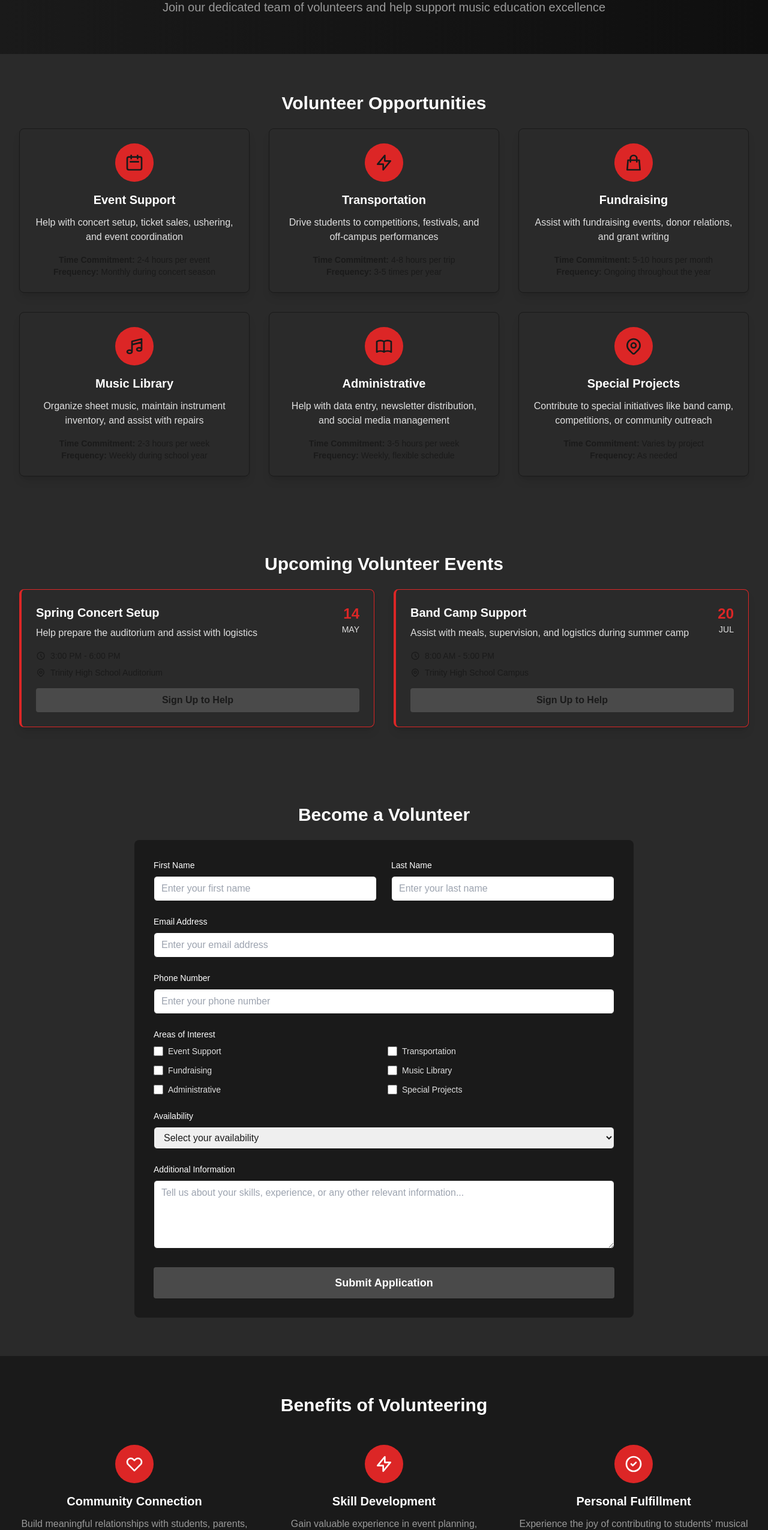
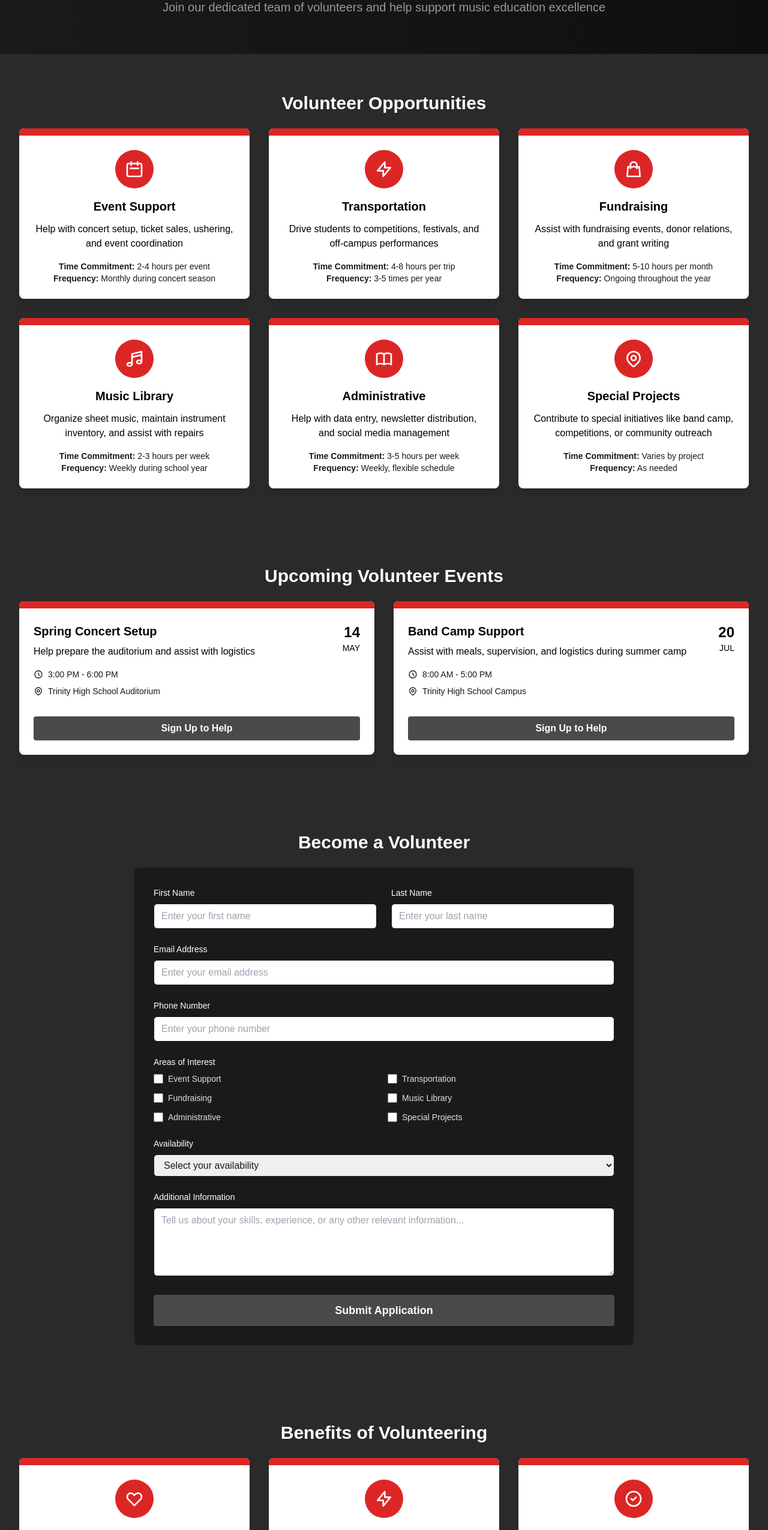
Before and after one commit to vincent-huu-nguyen/trinity-band-website, a React (Create React App) app: page /volunteers in a window 1280 px wide. Shown: the part 234-2784 px from the top of the page at 60% size. Built offline with nearby package versions, Linux system fonts and the light colour scheme.

Commit message:
changed cells for other pages but not all yet

```diff
--- a/src/index.css
+++ b/src/index.css
@@ -20,6 +20,12 @@
 
   .bg-white *, .bg-trinity-gray *, .bg-trinity-primary-light *, .bg-trinity-primary-lighter * {
     color: #1a1a1a;
+  }
+
+  /* Keep icons white inside red circles on white cards */
+  .bg-white .bg-trinity-secondary,
+  .bg-white .bg-trinity-secondary * {
+    color: #ffffff !important;
   }
 }
 
--- a/src/pages/Home.tsx
+++ b/src/pages/Home.tsx
@@ -102,7 +102,7 @@ const Home: React.FC = () => {
               <div className="flex items-start justify-between mb-3">
                 <div>
                   <h3 className="text-lg font-semibold text-black mb-1">Football Game</h3>
-                  <p className="text-sm text-black">Marching band performance</p>
+                  <p className="text-sm text-black">Home marching band performance</p>
                 </div>
                 <div className="text-right">
                   <div className="text-xl font-bold text-black">28</div>
@@ -293,7 +293,7 @@ const Home: React.FC = () => {
         <div className="max-w-7xl mx-auto px-4 sm:px-6 lg:px-8 text-center">
           <div className="flex flex-col items-center">
             <div className="w-20 h-20 bg-white rounded-full flex items-center justify-center mb-6">
-              <svg className="w-10 h-10 text-trinity-secondary" fill="none" stroke="currentColor" viewBox="0 0 24 24">
+              <svg className="w-10 h-10" fill="none" stroke="#dc2626" viewBox="0 0 24 24">
                 <path strokeLinecap="round" strokeLinejoin="round" strokeWidth={2} d="M16 11V7a4 4 0 00-8 0v4M5 9h14l1 12H4L5 9z" />
               </svg>
             </div>
@@ -301,7 +301,7 @@ const Home: React.FC = () => {
             <p className="text-xl text-white mb-6 max-w-2xl">
               Get your Trinity Trojan Band merchandise, uniforms, and accessories
             </p>
-            <Link to="/store" className="bg-white text-trinity-secondary hover:bg-trinity-primary-lighter font-bold text-lg px-10 py-4 rounded transition-colors duration-200">
+            <Link to="/store" className="bg-white !text-trinity-secondary hover:bg-trinity-primary-lighter font-bold text-lg px-10 py-4 rounded transition-colors duration-200">
               Shop Now
             </Link>
           </div>
--- a/src/pages/Volunteers.tsx
+++ b/src/pages/Volunteers.tsx
@@ -18,100 +18,118 @@ const Volunteers: React.FC = () => {
         <div className="max-w-7xl mx-auto px-4 sm:px-6 lg:px-8">
           <h2 className="section-title">Volunteer Opportunities</h2>
           <div className="grid grid-cols-1 md:grid-cols-2 lg:grid-cols-3 gap-8">
-            <div className="card-hover text-center">
+            <div className="rounded-lg shadow-lg bg-white text-black overflow-hidden hover:shadow-xl transition-all duration-200 text-center">
+              <div className="h-3 bg-trinity-secondary" />
+              <div className="p-6">
                 <div className="w-16 h-16 bg-trinity-secondary rounded-full flex items-center justify-center mx-auto mb-4">
                   <svg className="w-8 h-8 text-white" fill="none" stroke="currentColor" viewBox="0 0 24 24">
                     <path strokeLinecap="round" strokeLinejoin="round" strokeWidth={2} d="M8 7V3m8 4V3m-9 8h10M5 21h14a2 2 0 002-2V7a2 2 0 00-2-2H5a2 2 0 00-2 2v12a2 2 0 002 2z" />
                   </svg>
                 </div>
-              <h3 className="text-xl font-semibold text-white mb-3">Event Support</h3>
-              <p className="text-trinity-text-light mb-4">
+                <h3 className="text-xl font-semibold text-black mb-3">Event Support</h3>
+                <p className="text-black mb-4">
                   Help with concert setup, ticket sales, ushering, and event coordination
                 </p>
-              <div className="text-sm text-trinity-text-light">
+                <div className="text-sm text-black">
                   <p><strong>Time Commitment:</strong> 2-4 hours per event</p>
                   <p><strong>Frequency:</strong> Monthly during concert season</p>
                 </div>
               </div>
+            </div>
 
-            <div className="card-hover text-center">
+            <div className="rounded-lg shadow-lg bg-white text-black overflow-hidden hover:shadow-xl transition-all duration-200 text-center">
+              <div className="h-3 bg-trinity-secondary" />
+              <div className="p-6">
                 <div className="w-16 h-16 bg-trinity-secondary rounded-full flex items-center justify-center mx-auto mb-4">
                   <svg className="w-8 h-8 text-white" fill="none" stroke="currentColor" viewBox="0 0 24 24">
                     <path strokeLinecap="round" strokeLinejoin="round" strokeWidth={2} d="M13 10V3L4 14h7v7l9-11h-7z" />
                   </svg>
                 </div>
-              <h3 className="text-xl font-semibold text-white mb-3">Transportation</h3>
-              <p className="text-trinity-text-light mb-4">
+                <h3 className="text-xl font-semibold text-black mb-3">Transportation</h3>
+                <p className="text-black mb-4">
                   Drive students to competitions, festivals, and off-campus performances
                 </p>
-              <div className="text-sm text-trinity-text-light">
+                <div className="text-sm text-black">
                   <p><strong>Time Commitment:</strong> 4-8 hours per trip</p>
                   <p><strong>Frequency:</strong> 3-5 times per year</p>
                 </div>
               </div>
+            </div>
 
-            <div className="card-hover text-center">
+            <div className="rounded-lg shadow-lg bg-white text-black overflow-hidden hover:shadow-xl transition-all duration-200 text-center">
+              <div className="h-3 bg-trinity-secondary" />
+              <div className="p-6">
                 <div className="w-16 h-16 bg-trinity-secondary rounded-full flex items-center justify-center mx-auto mb-4">
                   <svg className="w-8 h-8 text-white" fill="none" stroke="currentColor" viewBox="0 0 24 24">
                     <path strokeLinecap="round" strokeLinejoin="round" strokeWidth={2} d="M16 11V7a4 4 0 00-8 0v4M5 9h14l1 12H4L5 9z" />
                   </svg>
                 </div>
-              <h3 className="text-xl font-semibold text-white mb-3">Fundraising</h3>
-              <p className="text-trinity-text-light mb-4">
+                <h3 className="text-xl font-semibold text-black mb-3">Fundraising</h3>
+                <p className="text-black mb-4">
                   Assist with fundraising events, donor relations, and grant writing
                 </p>
-              <div className="text-sm text-trinity-text-light">
+                <div className="text-sm text-black">
                   <p><strong>Time Commitment:</strong> 5-10 hours per month</p>
                   <p><strong>Frequency:</strong> Ongoing throughout the year</p>
                 </div>
               </div>
+            </div>
 
-            <div className="card-hover text-center">
+            <div className="rounded-lg shadow-lg bg-white text-black overflow-hidden hover:shadow-xl transition-all duration-200 text-center">
+              <div className="h-3 bg-trinity-secondary" />
+              <div className="p-6">
                 <div className="w-16 h-16 bg-trinity-secondary rounded-full flex items-center justify-center mx-auto mb-4">
                   <svg className="w-8 h-8 text-white" fill="none" stroke="currentColor" viewBox="0 0 24 24">
                     <path strokeLinecap="round" strokeLinejoin="round" strokeWidth={2} d="M9 19V6l12-3v13M9 19c0 1.105-1.343 2-3 2s-3-.895-3-2 1.343-2 3-2 3 .895 3 2zm12-3c0 1.105-1.343 2-3 2s-3-.895-3-2 1.343-2 3-2 3 .895 3 2zM9 10l12-3" />
                   </svg>
                 </div>
-              <h3 className="text-xl font-semibold text-white mb-3">Music Library</h3>
-              <p className="text-trinity-text-light mb-4">
+                <h3 className="text-xl font-semibold text-black mb-3">Music Library</h3>
+                <p className="text-black mb-4">
                   Organize sheet music, maintain instrument inventory, and assist with repairs
                 </p>
-              <div className="text-sm text-trinity-text-light">
+                <div className="text-sm text-black">
                   <p><strong>Time Commitment:</strong> 2-3 hours per week</p>
                   <p><strong>Frequency:</strong> Weekly during school year</p>
                 </div>
               </div>
+            </div>
 
-            <div className="card-hover text-center">
+            <div className="rounded-lg shadow-lg bg-white text-black overflow-hidden hover:shadow-xl transition-all duration-200 text-center">
+              <div className="h-3 bg-trinity-secondary" />
+              <div className="p-6">
                 <div className="w-16 h-16 bg-trinity-secondary rounded-full flex items-center justify-center mx-auto mb-4">
                   <svg className="w-8 h-8 text-white" fill="none" stroke="currentColor" viewBox="0 0 24 24">
                     <path strokeLinecap="round" strokeLinejoin="round" strokeWidth={2} d="M12 6.253v13m0-13C10.832 5.477 9.246 5 7.5 5S4.168 5.477 3 6.253v13C4.168 18.477 5.754 18 7.5 18s3.332.477 4.5 1.253m0-13C13.168 5.477 14.754 5 16.5 5c1.746 0 3.332.477 4.5 1.253v13C19.832 18.477 18.246 18 16.5 18c-1.746 0-3.332.477-4.5 1.253" />
                   </svg>
                 </div>
-              <h3 className="text-xl font-semibold text-white mb-3">Administrative</h3>
-              <p className="text-trinity-text-light mb-4">
+                <h3 className="text-xl font-semibold text-black mb-3">Administrative</h3>
+                <p className="text-black mb-4">
                   Help with data entry, newsletter distribution, and social media management
                 </p>
-              <div className="text-sm text-trinity-text-light">
+                <div className="text-sm text-black">
                   <p><strong>Time Commitment:</strong> 3-5 hours per week</p>
                   <p><strong>Frequency:</strong> Weekly, flexible schedule</p>
                 </div>
               </div>
+            </div>
 
-            <div className="card-hover text-center">
+            <div className="rounded-lg shadow-lg bg-white text-black overflow-hidden hover:shadow-xl transition-all duration-200 text-center">
+              <div className="h-3 bg-trinity-secondary" />
+              <div className="p-6">
                 <div className="w-16 h-16 bg-trinity-secondary rounded-full flex items-center justify-center mx-auto mb-4">
                   <svg className="w-8 h-8 text-white" fill="none" stroke="currentColor" viewBox="0 0 24 24">
                     <path strokeLinecap="round" strokeLinejoin="round" strokeWidth={2} d="M17.657 16.657L13.414 20.9a1.998 1.998 0 01-2.827 0l-4.244-4.243a8 8 0 1111.314 0z" />
                     <path strokeLinecap="round" strokeLinejoin="round" strokeWidth={2} d="M15 11a3 3 0 11-6 0 3 3 0 016 0z" />
                   </svg>
                 </div>
-              <h3 className="text-xl font-semibold text-white mb-3">Special Projects</h3>
-              <p className="text-trinity-text-light mb-4">
+                <h3 className="text-xl font-semibold text-black mb-3">Special Projects</h3>
+                <p className="text-black mb-4">
                   Contribute to special initiatives like band camp, competitions, or community outreach
                 </p>
-              <div className="text-sm text-trinity-text-light">
+                <div className="text-sm text-black">
                   <p><strong>Time Commitment:</strong> Varies by project</p>
                   <p><strong>Frequency:</strong> As needed</p>
+                </div>
               </div>
             </div>
           </div>
@@ -123,18 +141,20 @@ const Volunteers: React.FC = () => {
         <div className="max-w-7xl mx-auto px-4 sm:px-6 lg:px-8">
           <h2 className="section-title">Upcoming Volunteer Events</h2>
           <div className="grid grid-cols-1 md:grid-cols-2 gap-8">
-            <div className="card-hover border-l-4 border-trinity-secondary">
+            <div className="rounded-lg shadow-lg bg-white text-black overflow-hidden hover:shadow-xl transition-all duration-200">
+              <div className="h-3 bg-trinity-secondary" />
+              <div className="p-6">
                 <div className="flex items-start justify-between mb-4">
                   <div>
-                  <h3 className="text-xl font-semibold text-white mb-2">Spring Concert Setup</h3>
-                  <p className="text-trinity-text-light">Help prepare the auditorium and assist with logistics</p>
+                    <h3 className="text-xl font-semibold text-black mb-2">Spring Concert Setup</h3>
+                    <p className="text-black">Help prepare the auditorium and assist with logistics</p>
                   </div>
                   <div className="text-right">
-                  <div className="text-2xl font-bold text-trinity-secondary">14</div>
-                  <div className="text-sm text-trinity-text-light">MAY</div>
+                    <div className="text-2xl font-bold text-black">14</div>
+                    <div className="text-sm text-black">MAY</div>
                   </div>
                 </div>
-              <div className="space-y-2 text-sm text-trinity-text-light mb-4">
+                <div className="space-y-2 text-sm text-black mb-4">
                   <div className="flex items-center">
                     <svg className="w-4 h-4 mr-2" fill="none" stroke="currentColor" viewBox="0 0 24 24">
                       <path strokeLinecap="round" strokeLinejoin="round" strokeWidth={2} d="M12 8v4l3 3m6-3a9 9 0 11-18 0 9 9 0 0118 0z" />
@@ -149,21 +169,24 @@ const Volunteers: React.FC = () => {
                     Trinity High School Auditorium
                   </div>
                 </div>
-              <button className="btn-primary w-full">Sign Up to Help</button>
+                <button className="btn-primary w-full mt-4">Sign Up to Help</button>
+              </div>
             </div>
 
-            <div className="card-hover border-l-4 border-trinity-secondary">
+            <div className="rounded-lg shadow-lg bg-white text-black overflow-hidden hover:shadow-xl transition-all duration-200">
+              <div className="h-3 bg-trinity-secondary" />
+              <div className="p-6">
                 <div className="flex items-start justify-between mb-4">
                   <div>
-                  <h3 className="text-xl font-semibold text-white mb-2">Band Camp Support</h3>
-                  <p className="text-trinity-text-light">Assist with meals, supervision, and logistics during summer camp</p>
+                    <h3 className="text-xl font-semibold text-black mb-2">Band Camp Support</h3>
+                    <p className="text-black">Assist with meals, supervision, and logistics during summer camp</p>
                   </div>
                   <div className="text-right">
-                  <div className="text-2xl font-bold text-trinity-secondary">20</div>
-                  <div className="text-sm text-trinity-text-light">JUL</div>
+                    <div className="text-2xl font-bold text-black">20</div>
+                    <div className="text-sm text-black">JUL</div>
                   </div>
                 </div>
-              <div className="space-y-2 text-sm text-trinity-text-light mb-4">
+                <div className="space-y-2 text-sm text-black mb-4">
                   <div className="flex items-center">
                     <svg className="w-4 h-4 mr-2" fill="none" stroke="currentColor" viewBox="0 0 24 24">
                       <path strokeLinecap="round" strokeLinejoin="round" strokeWidth={2} d="M12 8v4l3 3m6-3a9 9 0 11-18 0 9 9 0 0118 0z" />
@@ -178,7 +201,8 @@ const Volunteers: React.FC = () => {
                     Trinity High School Campus
                   </div>
                 </div>
-              <button className="btn-primary w-full">Sign Up to Help</button>
+                <button className="btn-primary w-full mt-4">Sign Up to Help</button>
+              </div>
             </div>
           </div>
         </div>
@@ -302,42 +326,53 @@ const Volunteers: React.FC = () => {
       </section>
 
       {/* Volunteer Benefits */}
-      <section className="py-16 bg-trinity-primary text-white">
+      <section className="py-16 bg-trinity-primary-light">
         <div className="max-w-7xl mx-auto px-4 sm:px-6 lg:px-8">
-          <h2 className="text-3xl font-bold text-center mb-12">Benefits of Volunteering</h2>
+          <h2 className="section-title">Benefits of Volunteering</h2>
           <div className="grid grid-cols-1 md:grid-cols-3 gap-8">
-            <div className="text-center">
+            <div className="rounded-lg shadow-lg bg-white text-black overflow-hidden hover:shadow-xl transition-all duration-200 text-center">
+              <div className="h-3 bg-trinity-secondary" />
+              <div className="p-6">
                 <div className="w-16 h-16 bg-trinity-secondary rounded-full flex items-center justify-center mx-auto mb-4">
                   <svg className="w-8 h-8 text-white" fill="none" stroke="currentColor" viewBox="0 0 24 24">
                     <path strokeLinecap="round" strokeLinejoin="round" strokeWidth={2} d="M4.318 6.318a4.5 4.5 0 000 6.364L12 20.364l7.682-7.682a4.5 4.5 0 00-6.364-6.364L12 7.636l-1.318-1.318a4.5 4.5 0 00-6.364 0z" />
                   </svg>
                 </div>
-              <h3 className="text-xl font-semibold mb-3">Community Connection</h3>
-              <p className="text-trinity-primary-lighter">
+                <h3 className="text-xl font-semibold text-black mb-3">Community Connection</h3>
+                <p className="text-black">
                   Build meaningful relationships with students, parents, and fellow volunteers
                 </p>
               </div>
-            <div className="text-center">
+            </div>
+
+            <div className="rounded-lg shadow-lg bg-white text-black overflow-hidden hover:shadow-xl transition-all duration-200 text-center">
+              <div className="h-3 bg-trinity-secondary" />
+              <div className="p-6">
                 <div className="w-16 h-16 bg-trinity-secondary rounded-full flex items-center justify-center mx-auto mb-4">
                   <svg className="w-8 h-8 text-white" fill="none" stroke="currentColor" viewBox="0 0 24 24">
                     <path strokeLinecap="round" strokeLinejoin="round" strokeWidth={2} d="M13 10V3L4 14h7v7l9-11h-7z" />
                   </svg>
                 </div>
-              <h3 className="text-xl font-semibold mb-3">Skill Development</h3>
-              <p className="text-trinity-primary-lighter">
+                <h3 className="text-xl font-semibold text-black mb-3">Skill Development</h3>
+                <p className="text-black">
                   Gain valuable experience in event planning, organization, and leadership
                 </p>
               </div>
-            <div className="text-center">
+            </div>
+
+            <div className="rounded-lg shadow-lg bg-white text-black overflow-hidden hover:shadow-xl transition-all duration-200 text-center">
+              <div className="h-3 bg-trinity-secondary" />
+              <div className="p-6">
                 <div className="w-16 h-16 bg-trinity-secondary rounded-full flex items-center justify-center mx-auto mb-4">
                   <svg className="w-8 h-8 text-white" fill="none" stroke="currentColor" viewBox="0 0 24 24">
                     <path strokeLinecap="round" strokeLinejoin="round" strokeWidth={2} d="M9 12l2 2 4-4m6 2a9 9 0 11-18 0 9 9 0 0118 0z" />
                   </svg>
                 </div>
-              <h3 className="text-xl font-semibold mb-3">Personal Fulfillment</h3>
-              <p className="text-trinity-primary-lighter">
+                <h3 className="text-xl font-semibold text-black mb-3">Personal Fulfillment</h3>
+                <p className="text-black">
                   Experience the joy of contributing to students' musical growth and success
                 </p>
+              </div>
             </div>
           </div>
         </div>
```
Also changed, not shown: src/pages/About.tsx (+33 -21 lines), src/pages/Donations.tsx (+69 -47 lines), src/pages/Events.tsx (+51 -36 lines). Lines whose indentation alone changed are shown as unchanged.
